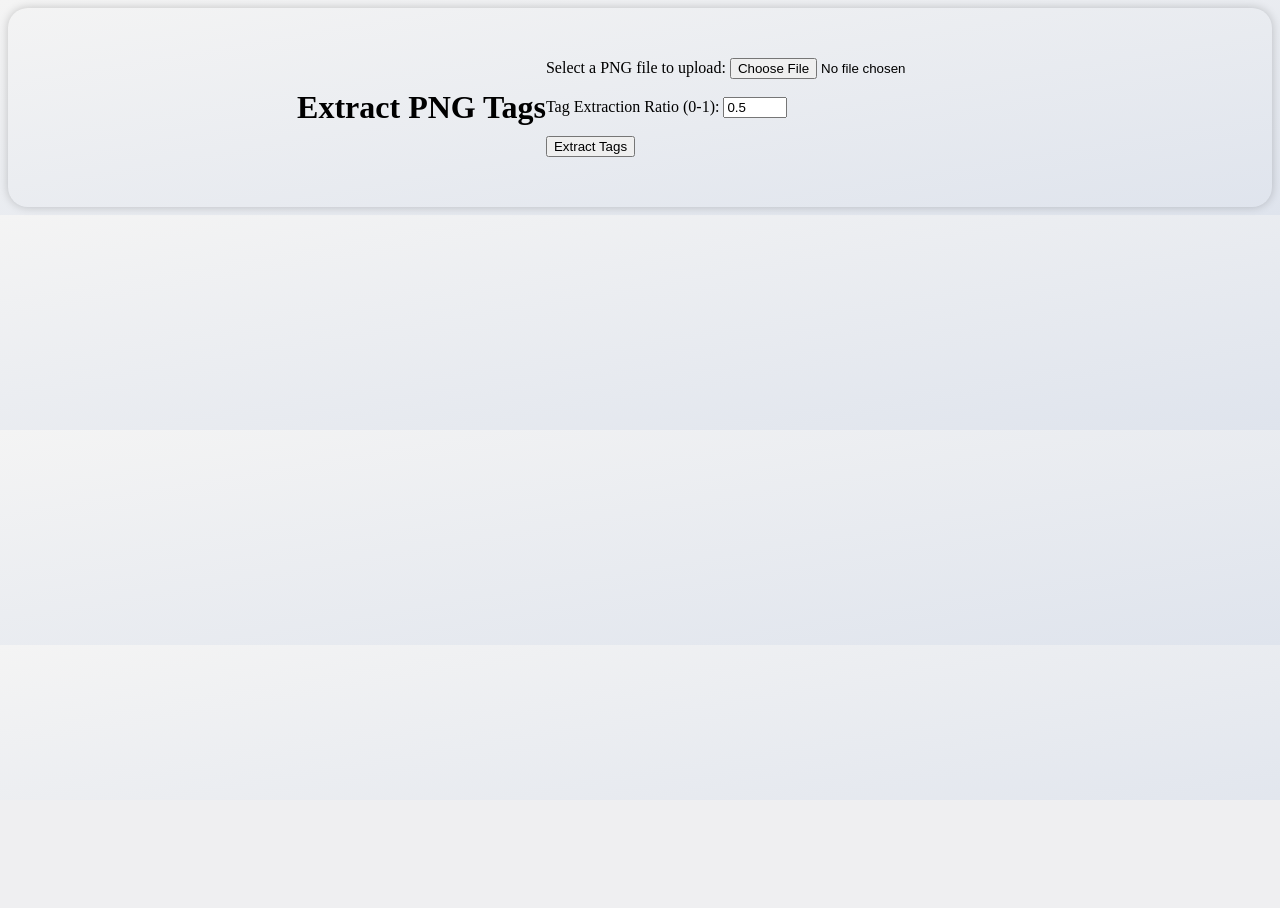
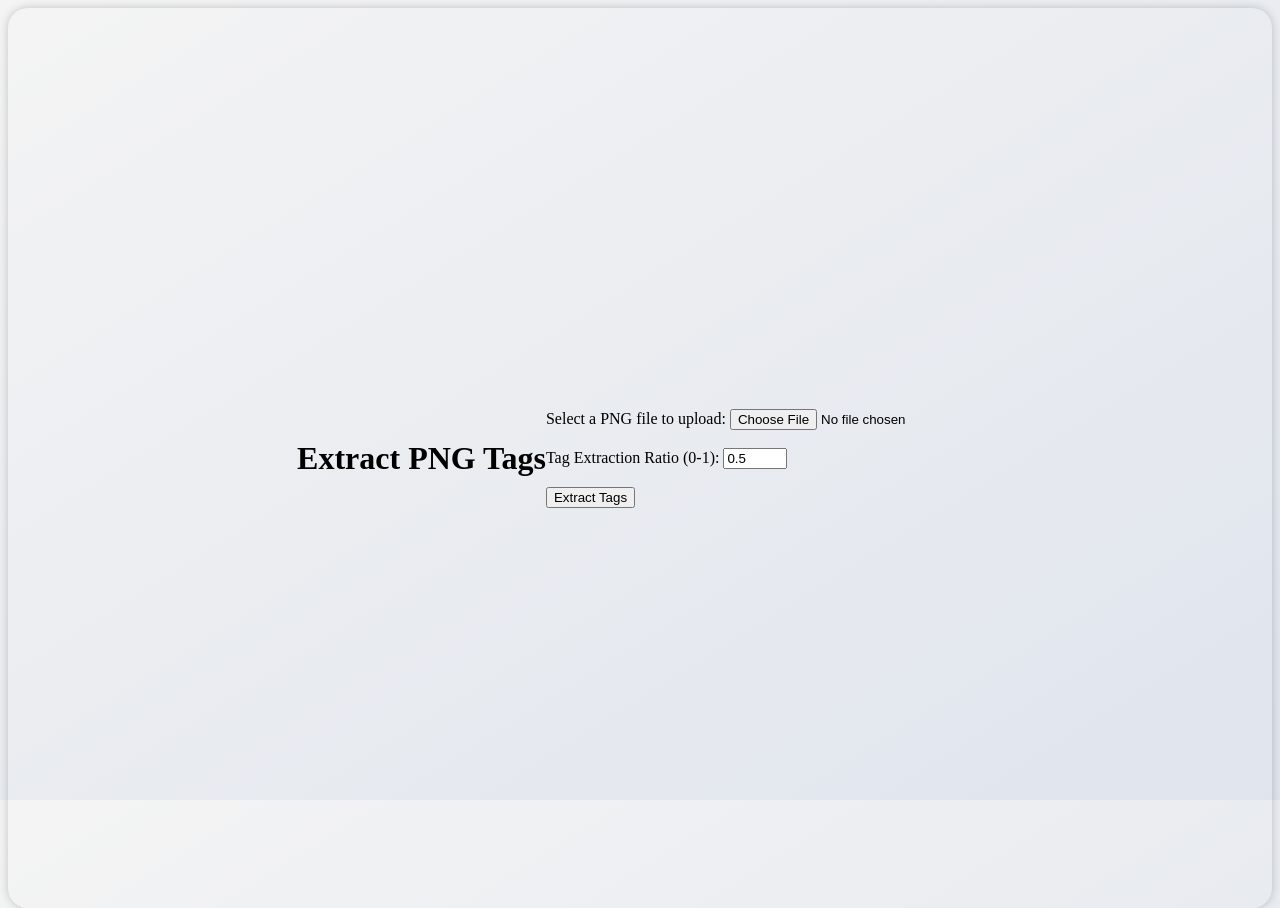
Before and after one commit to Inter3sted/SDPC, a Flask app: page /extract_tags.html in a window 1280 px wide. Before the commit the page ends 800 px from the top, so only its background shows below. Run offline with Flask 3, Linux system fonts and the light colour scheme.

Commit message:
redirect import add

```diff
--- a/app.py
+++ b/app.py
@@ -1,6 +1,6 @@
 import os
 import random
-from flask import Flask, render_template, request, url_for
+from flask import Flask, render_template, request, url_for, redirect
 import png
 from PIL import Image
 
--- a/static/style.css
+++ b/static/style.css
@@ -1,8 +1,5 @@
-<style>
 html,
 body {
-  margin: 0;
-  padding: 0;
   height: 100%;
 }
 
@@ -14,6 +11,10 @@
   box-shadow: 0 0 10px rgba(0, 0, 0, 0.2);
   border-radius: 20px;
   padding: 50px;
+}
+
+.container {
+  height: 100%;
 }
 
 /* add any additional styles for your page elements here */
@@ -54,4 +55,3 @@
   border-radius: 5px;
   box-shadow: 0 0 10px rgba(0, 0, 0, 0.2);
 }
-</style>
```
